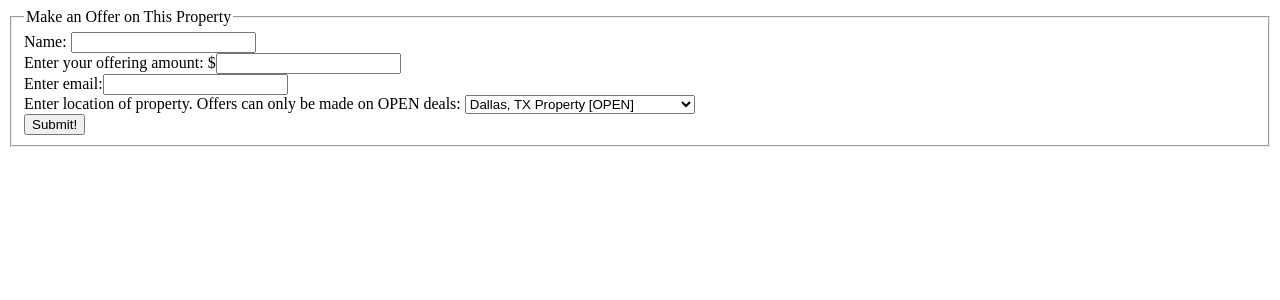
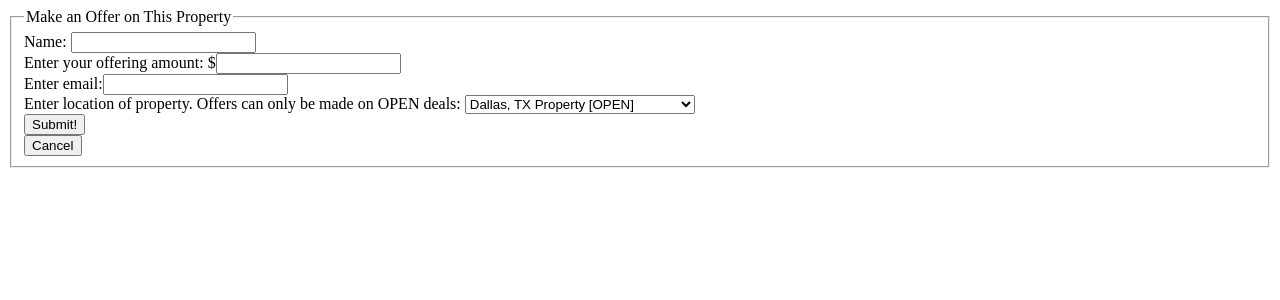
Before and after one commit to UPstartDeveloper/Private-Equity_Web-App, a Flask app: page /offers_new in a window 1280 px wide. Shown: the top 300 px of the page. Run offline with Flask 2, Linux system fonts and the light colour scheme.

Commit message:
[ADD] More options to go back to home, create offering, cancel.

```diff
--- a/templates/offers_new.html
+++ b/templates/offers_new.html
@@ -15,8 +15,13 @@
                 <option value="{{ property.name }}"> {{ property.name }} [{{property.status }}]</option>
                 {% endfor %}
             </select><br>
+        <!-- SUBMIT NEW OFFER -->
         <form action="{{ url_for('offers_show') }}" method="GET">
             <button type="submit">Submit!</button>
         </form>
+        <!-- CANCEL OFFER -->
+        <form action="{{ url_for('properties_index') }}" method="GET">
+            <button type="submit">Cancel</button>
+        </form>
 </form>
 {% endblock %}
--- a/templates/offers_show.html
+++ b/templates/offers_show.html
@@ -7,8 +7,13 @@
     <h4>Here are the offers we are currenly processing.<br>
         You will be notified via email when your offer has finished the approval process.
     </h4>
+    <!-- GO BACK TO PROPERTIES INDEX -->
     <form action="{{ url_for('properties_index') }}" method="GET">
         <button type="go-home">Go Back to Properties</button>
+    </form>
+    <!-- CREATE NEW OFFER -->
+    <form action="{{ url_for('offers_new') }}">
+        <button type="create">Invest Now!</button>
     </form>
     <ol>
     {% for offer in offers %}
```
